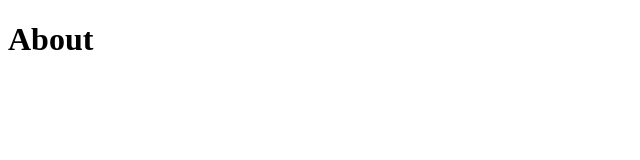
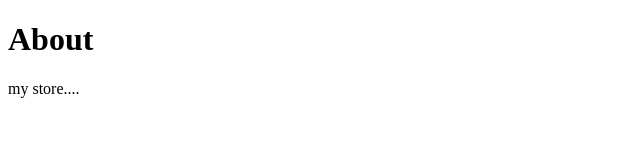
Before and after one commit to programming-teacher-ladaat/branch-2024-demo, a plain HTML site: page about.html in a window 1280 px wide. Shown: the full height of the page, 0-640 px from the left. Drawn offline with Linux system fonts and the light colour scheme.

Commit message:
add text to about

```diff
--- a/about.html
+++ b/about.html
@@ -8,6 +8,6 @@
 </head>
 <body>
     <h1>About</h1>
-
+    <p>my store....</p>
 </body>
 </html>
```
